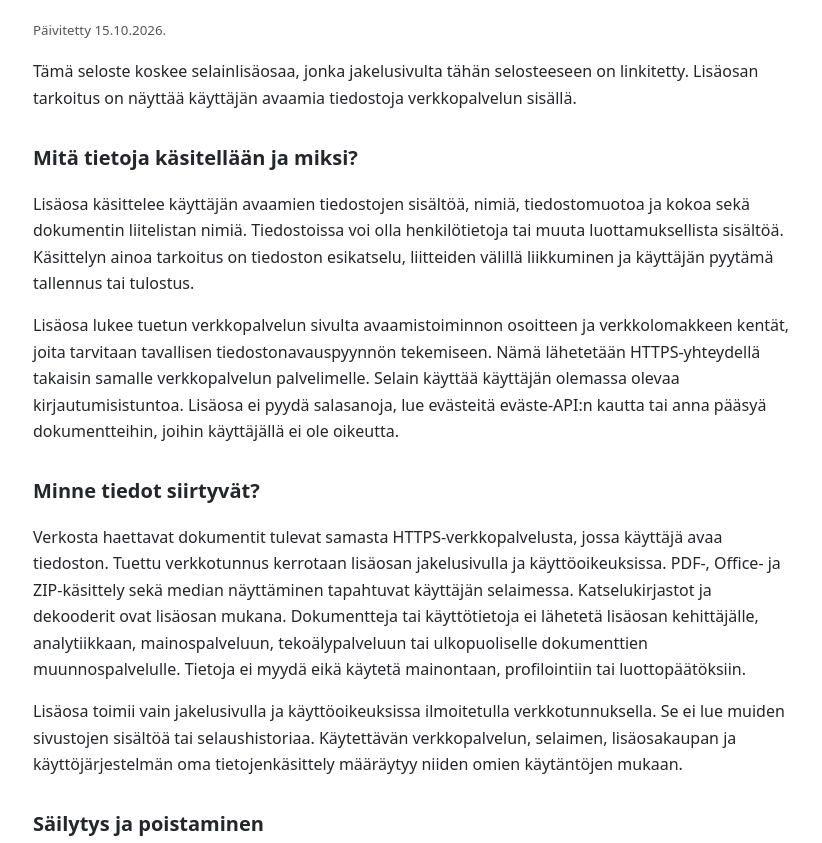
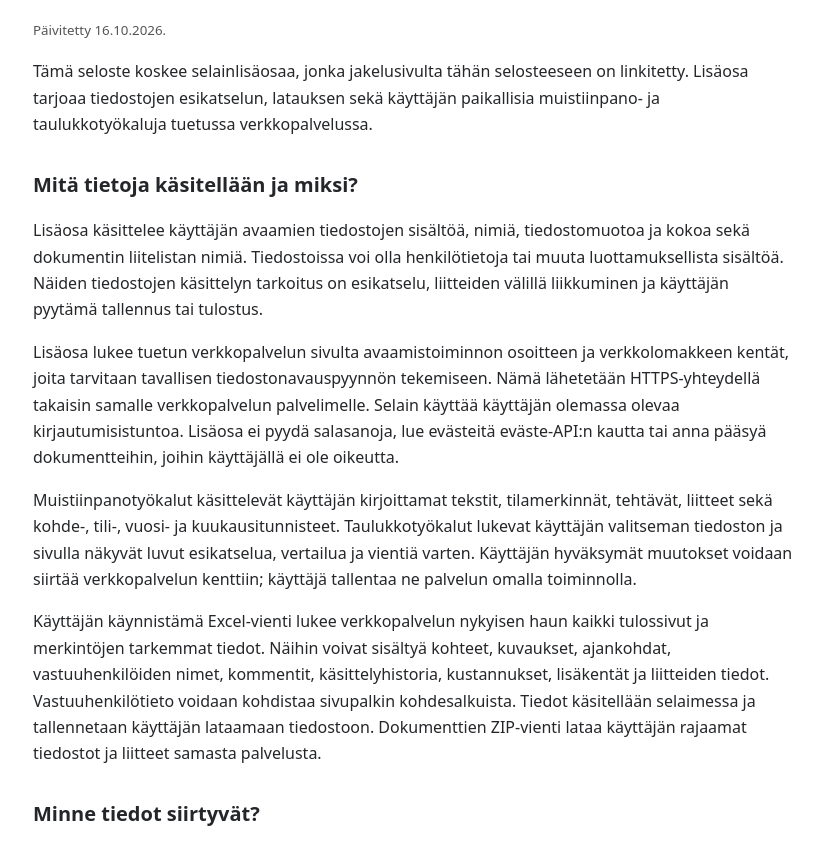
Before and after one commit to edman01/browser-privacy, a plain HTML site: page index.html in a window 1280 px wide. Shown: the part 88-931 px from the top of the page, without its empty margins (227-1049 px from the left). Drawn offline with Linux system fonts and the light colour scheme.

Commit message:
Describe local notes, exports and optional clipboard processing

```diff
--- a/index.html
+++ b/index.html
@@ -7,17 +7,23 @@
 <meta name="referrer" content="no-referrer">
 <style>body{font:16px/1.65 system-ui,sans-serif;max-width:760px;margin:48px auto;padding:0 24px;color:#242629}h1{line-height:1.2;font-size:30px}h2{font-size:20px;margin-top:30px}small{color:#555}a{color:#175ca9}</style>
 <h1>Tietosuojaseloste</h1>
-<p><small>Päivitetty 15.10.2026.</small></p>
-<p>Tämä seloste koskee selainlisäosaa, jonka jakelusivulta tähän selosteeseen on linkitetty. Lisäosan tarkoitus on näyttää käyttäjän avaamia tiedostoja verkkopalvelun sisällä.</p>
+<p><small>Päivitetty 16.10.2026.</small></p>
+<p>Tämä seloste koskee selainlisäosaa, jonka jakelusivulta tähän selosteeseen on linkitetty. Lisäosa tarjoaa tiedostojen esikatselun, latauksen sekä käyttäjän paikallisia muistiinpano- ja taulukkotyökaluja tuetussa verkkopalvelussa.</p>
 <h2>Mitä tietoja käsitellään ja miksi?</h2>
-<p>Lisäosa käsittelee käyttäjän avaamien tiedostojen sisältöä, nimiä, tiedostomuotoa ja kokoa sekä dokumentin liitelistan nimiä. Tiedostoissa voi olla henkilötietoja tai muuta luottamuksellista sisältöä. Käsittelyn ainoa tarkoitus on tiedoston esikatselu, liitteiden välillä liikkuminen ja käyttäjän pyytämä tallennus tai tulostus.</p>
+<p>Lisäosa käsittelee käyttäjän avaamien tiedostojen sisältöä, nimiä, tiedostomuotoa ja kokoa sekä dokumentin liitelistan nimiä. Tiedostoissa voi olla henkilötietoja tai muuta luottamuksellista sisältöä. Näiden tiedostojen käsittelyn tarkoitus on esikatselu, liitteiden välillä liikkuminen ja käyttäjän pyytämä tallennus tai tulostus.</p>
 <p>Lisäosa lukee tuetun verkkopalvelun sivulta avaamistoiminnon osoitteen ja verkkolomakkeen kentät, joita tarvitaan tavallisen tiedostonavauspyynnön tekemiseen. Nämä lähetetään HTTPS-yhteydellä takaisin samalle verkkopalvelun palvelimelle. Selain käyttää käyttäjän olemassa olevaa kirjautumisistuntoa. Lisäosa ei pyydä salasanoja, lue evästeitä eväste-API:n kautta tai anna pääsyä dokumentteihin, joihin käyttäjällä ei ole oikeutta.</p>
+<p>Muistiinpanotyökalut käsittelevät käyttäjän kirjoittamat tekstit, tilamerkinnät, tehtävät, liitteet sekä kohde-, tili-, vuosi- ja kuukausitunnisteet. Taulukkotyökalut lukevat käyttäjän valitseman tiedoston ja sivulla näkyvät luvut esikatselua, vertailua ja vientiä varten. Käyttäjän hyväksymät muutokset voidaan siirtää verkkopalvelun kenttiin; käyttäjä tallentaa ne palvelun omalla toiminnolla.</p>
+<p>Käyttäjän käynnistämä Excel-vienti lukee verkkopalvelun nykyisen haun kaikki tulossivut ja merkintöjen tarkemmat tiedot. Näihin voivat sisältyä kohteet, kuvaukset, ajankohdat, vastuuhenkilöiden nimet, kommentit, käsittelyhistoria, kustannukset, lisäkentät ja liitteiden tiedot. Vastuuhenkilötieto voidaan kohdistaa sivupalkin kohdesalkuista. Tiedot käsitellään selaimessa ja tallennetaan käyttäjän lataamaan tiedostoon. Dokumenttien ZIP-vienti lataa käyttäjän rajaamat tiedostot ja liitteet samasta palvelusta.</p>
 <h2>Minne tiedot siirtyvät?</h2>
-<p>Verkosta haettavat dokumentit tulevat samasta HTTPS-verkkopalvelusta, jossa käyttäjä avaa tiedoston. Tuettu verkkotunnus kerrotaan lisäosan jakelusivulla ja käyttöoikeuksissa. PDF-, Office- ja ZIP-käsittely sekä median näyttäminen tapahtuvat käyttäjän selaimessa. Katselukirjastot ja dekooderit ovat lisäosan mukana. Dokumentteja tai käyttötietoja ei lähetetä lisäosan kehittäjälle, analytiikkaan, mainospalveluun, tekoälypalveluun tai ulkopuoliselle dokumenttien muunnospalvelulle. Tietoja ei myydä eikä käytetä mainontaan, profilointiin tai luottopäätöksiin.</p>
-<p>Lisäosa toimii vain jakelusivulla ja käyttöoikeuksissa ilmoitetulla verkkotunnuksella. Se ei lue muiden sivustojen sisältöä tai selaushistoriaa. Käytettävän verkkopalvelun, selaimen, lisäosakaupan ja käyttöjärjestelmän oma tietojenkäsittely määräytyy niiden omien käytäntöjen mukaan.</p>
+<p>Verkosta haettavat dokumentit tulevat samasta HTTPS-verkkopalvelusta, jossa käyttäjä avaa tiedoston. Tuettu verkkotunnus kerrotaan lisäosan käyttöoikeuksissa. PDF-, Office- ja ZIP-käsittely sekä median näyttäminen tapahtuvat käyttäjän selaimessa. Katselukirjastot ja dekooderit ovat lisäosan mukana. Dokumentteja tai käyttötietoja ei lähetetä lisäosan kehittäjälle, analytiikkaan, mainospalveluun, tekoälypalveluun tai ulkopuoliselle dokumenttien muunnospalvelulle. Tietoja ei myydä eikä käytetä mainontaan, profilointiin tai luottopäätöksiin.</p>
+<p>Lisäosa toimii vain käyttöoikeuksissa ilmoitetulla verkkotunnuksella. Se ei lue muiden sivustojen sisältöä tai selaushistoriaa. Käytettävän verkkopalvelun, selaimen, lisäosakaupan ja käyttöjärjestelmän oma tietojenkäsittely määräytyy niiden omien käytäntöjen mukaan.</p>
+<p>Latausten käyttöoikeutta käytetään käyttäjän pyytämän tiedoston tallentamiseen, kyseisen latauksen valmistumisen tarkistamiseen ja sen sijainnin näyttämiseen käyttöjärjestelmän tiedostonhallinnassa. Lisäosa tarkistaa vain omien lataustensa yksilöidyt tunnisteet. Muiden latausten luetteloa ei kerätä eikä paikallisia tiedostopolkuja lähetetä verkkopalvelulle.</p>
 <h2>Säilytys ja poistaminen</h2>
 <p>Esikatselun tiedostoja käsitellään selaimen muistissa. Sulkeminen tai tiedoston vaihtaminen keskeyttää käsittelyn, pysäyttää median ja vapauttaa katselimen väliaikaiset tiedosto-osoitteet. Lisäosa ei luo pysyvää dokumenttiarkistoa tai käyttölogia. Ikkunan asettelu ja katselun tila säilyvät sivun muistissa sivun päivitykseen asti. Selain ja käyttöjärjestelmä hallitsevat muistia ja omia välimuistejaan.</p>
 <p>Kun painat Lataa tai Tulosta, tiedosto siirtyy valitsemaasi tallennuspaikkaan tai tulostusjärjestelmään. Näiden kopioiden poistaminen on käyttäjän vastuulla. Lisäosan poistaminen tai käytöstä poistaminen lopettaa sen toiminnan.</p>
+<p>Muistiinpanot, tilamerkinnät, tehtävät ja liitteet säilyvät tämän selainprofiilin lisäosakohtaisessa tallennuksessa, kunnes käyttäjä poistaa ne tai lisäosan. Varmuuskopiointi ja palautus tapahtuvat käyttäjän valitsemista paikallisista JSON-tiedostoista. Lisäosa ei synkronoi tietoja pilveen. Käyttäjän valitseman varmuuskopiokansion tiedostot voivat siirtyä pilvipalveluun käyttäjän erikseen asentaman synkronointiohjelman kautta. Lisäosan poistaminen ei poista vietyjä varmuuskopioita.</p>
+<h2>Valinnainen tiedoston kopiointi</h2>
+<p>Jos käyttäjä asentaa erillisen paikallisen leikepöytäapurin, tiedoston kopiointitoiminto siirtää tiedoston lohkoina apurin luomaan paikalliseen väliaikaistiedostoon. Apuri kirjoittaa käyttöjärjestelmän leikepöydälle tiedostoviitteen käyttäjän pyynnöstä. Se ei lue leikepöydän muuta sisältöä eikä siirrä tietoja verkkoon. Valmis väliaikaistiedosto säilyy liittämistä varten; käyttöjärjestelmä voi siivota sen myöhemmin. Keskeytyneet siirrot poistetaan. Uusi kopiointi korvaa aiemman leikepöytäsisällön. Lisäosan poistaminen ei poista erikseen asennettua apuria tai ladattuja tiedostoja; apuri ei käynnisty itsestään.</p>
 <h2>Yhteydenotot</h2>
 <p>Tietosuojaa koskevat kysymykset voi lähettää lisäosan julkaisijalle lisäosan jakelusivulla näkyvien kehittäjän yhteystietojen kautta.</p>
 <h2>Tämän sivun ylläpito</h2>
```
